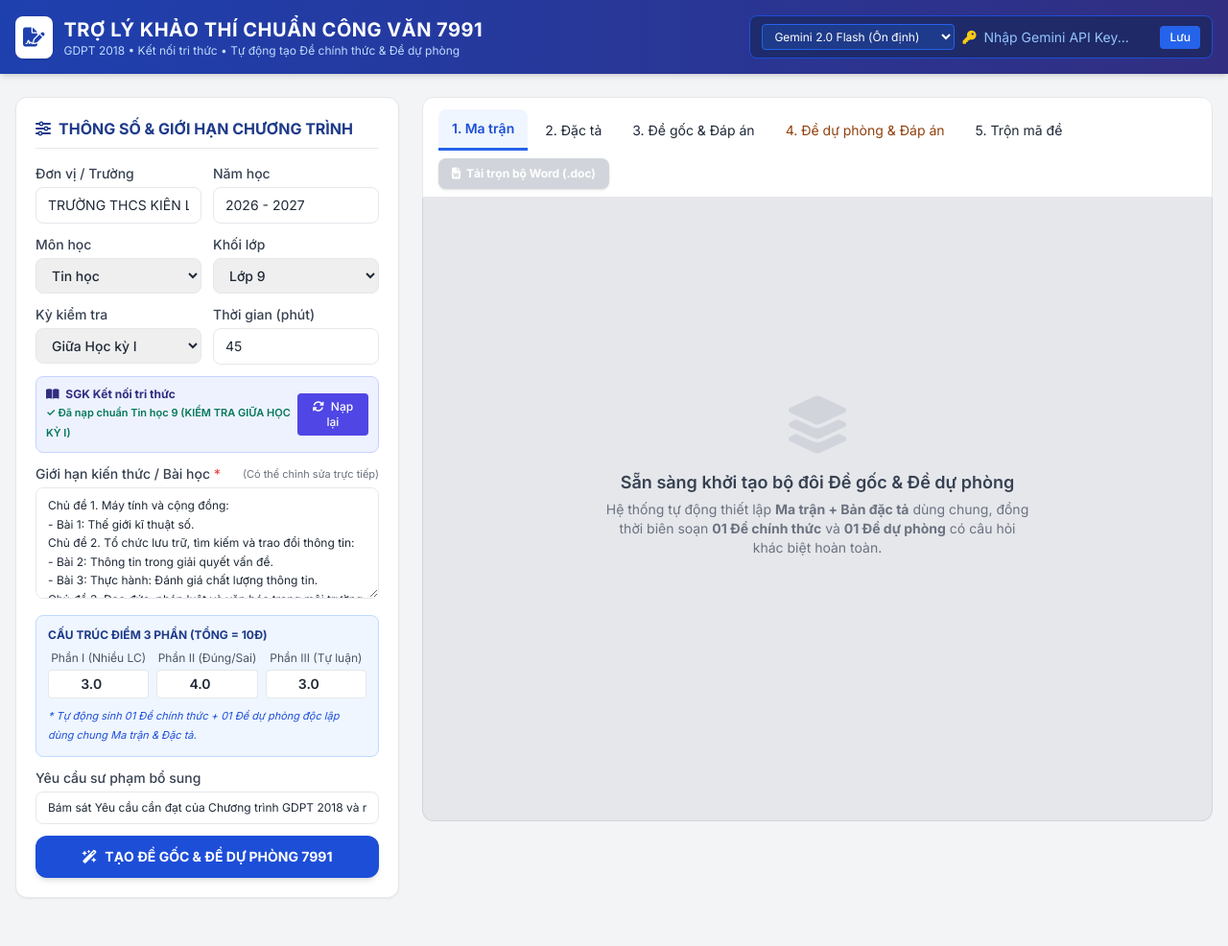
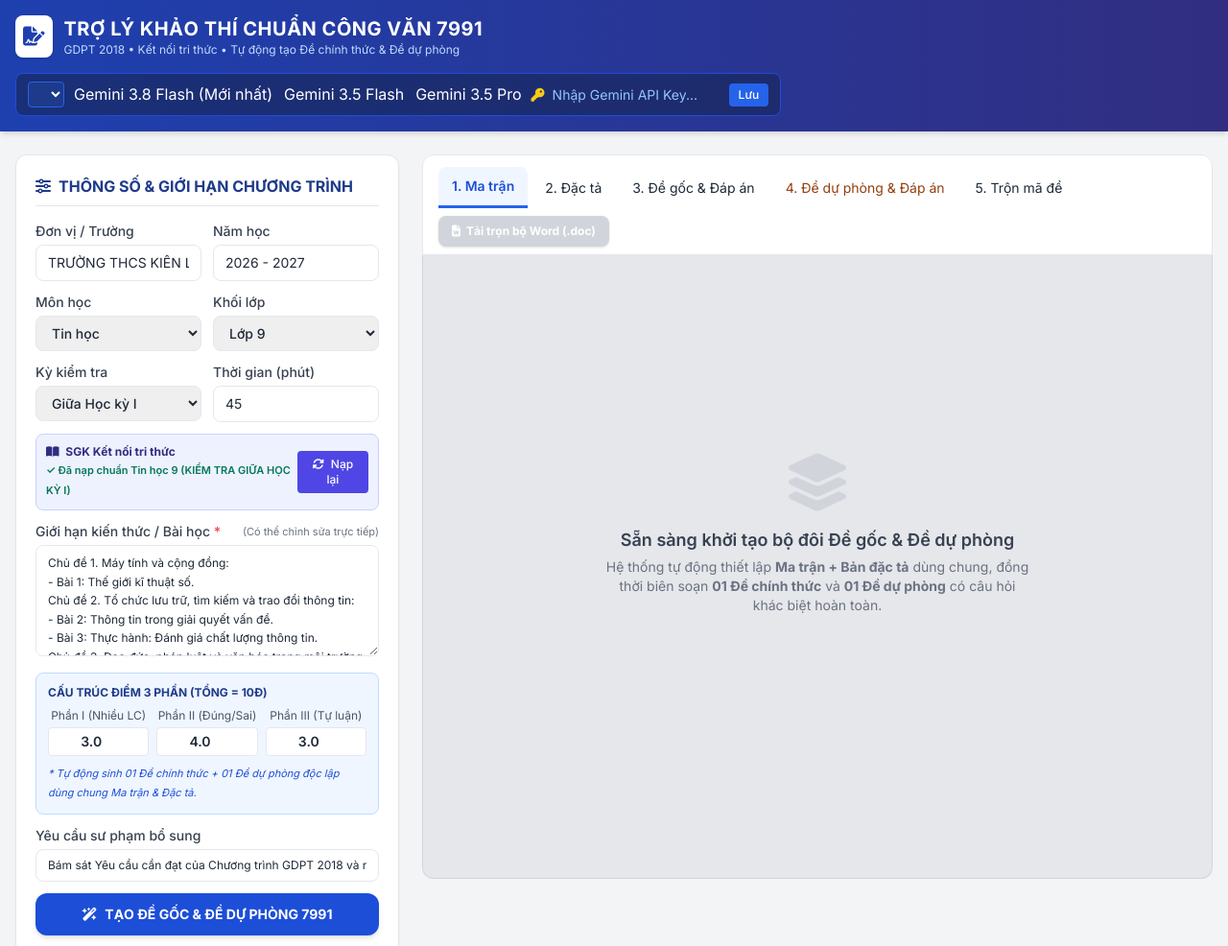
Before and after one commit to ngocong1988-sketch/DE-THI-7991, a plain HTML site: page index.html in a window 1280 px wide. Shown: the top 986 px of the page at 96% size. Before the commit the page ends 960 px from the top, so only its background shows below. Drawn offline with nearby package versions, Linux system fonts and the light colour scheme.

Commit message:
cap nhat gemini moi

```diff
--- a/index.html
+++ b/index.html
@@ -71,9 +71,10 @@
             </div>
             <div class="flex flex-wrap items-center gap-2 bg-blue-950/60 px-3 py-2 rounded-lg border border-blue-700">
                 <select id="modelSelect" class="bg-blue-900 text-xs text-white border border-blue-600 rounded px-2 py-1 focus:outline-none">
-                    <option value="gemini-3.5-flash">Gemini 3.5 Flash</option>
-                    <option value="gemini-3.5-pro">Gemini 3.5 Pro (Chuyên sâu)</option>
-                    <option value="gemini-2.0-flash" selected>Gemini 2.0 Flash (Ổn định)</option>
+                    <select id="modelSelect" class="bg-blue-900 text-xs text-white border border-blue-600 rounded px-2 py-1 focus:outline-none max-w-[190px]">
+    <option value="gemini-3.8-flash" selected>Gemini 3.8 Flash (Mới nhất)</option>
+    <option value="gemini-3.5-flash">Gemini 3.5 Flash</option>
+    <option value="gemini-3.5-pro">Gemini 3.5 Pro</option>
                 </select>
                 <i class="fa-solid fa-key text-yellow-400 text-sm"></i>
                 <input type="password" id="apiKey" placeholder="Nhập Gemini API Key..."
```
